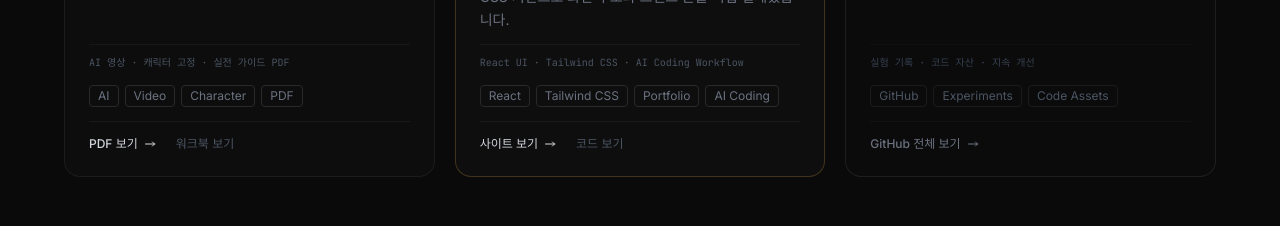
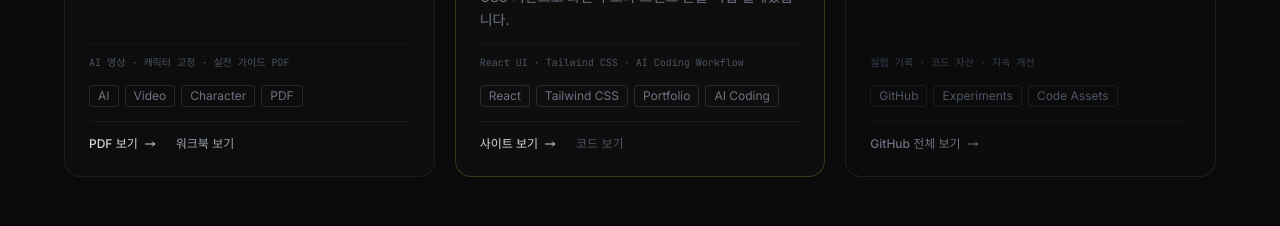
Before and after one commit to gustj369/portfolio, a React (Vite) app: page / in a window 1280 px wide. Shown: the part 2640-2866 px from the top of the page. Built offline with nearby package versions, Linux system fonts and the light colour scheme; the HTML template or start-up script is replaced by a standard one.

Commit message:
fix: extraLinks 텍스트 색상을 gray-400으로 밝혀 '워크북 보기' 가시성 개선
Co-Authored-By: Claude Sonnet 4.6 <noreply@anthropic.com>

```diff
--- a/src/components/Projects.jsx
+++ b/src/components/Projects.jsx
@@ -143,7 +143,7 @@ function ProjectCard({ project }) {
               href={link.href}
               target="_blank"
               rel="noopener noreferrer"
-              className="inline-flex items-center gap-1.5 text-xs text-gray-600 hover:text-gray-400 transition-colors duration-200"
+              className="inline-flex items-center gap-1.5 text-xs text-gray-400 hover:text-gray-200 transition-colors duration-200"
             >
               {link.label}
             </a>
```
